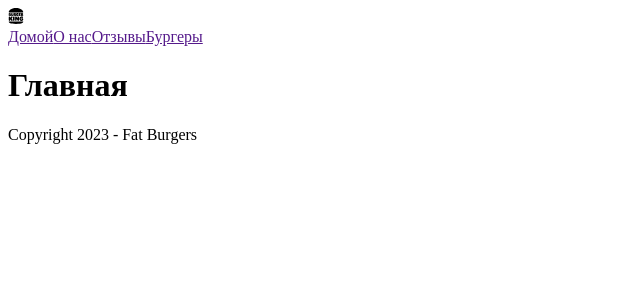
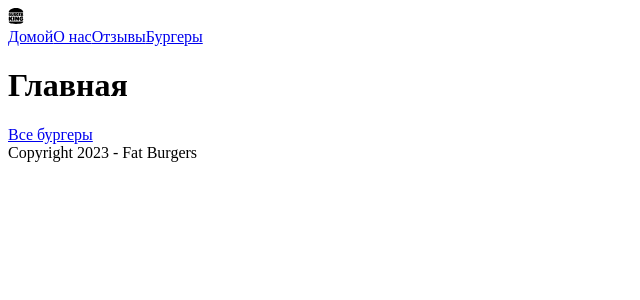
Before and after one commit to ShuVeriDa/nextjs_fat_burgers, a Next.js app: page / in a window 1280 px wide. Shown: the top 300 px of the page, without its empty margins (0-640 px from the left). Built offline with nearby package versions, Linux system fonts and the light colour scheme.

Commit message:
added page navigation

```diff
--- a/src/app/header.tsx
+++ b/src/app/header.tsx
@@ -1,5 +1,6 @@
 import {FC} from 'react';
 import {SiBurgerking} from 'react-icons/si'
+import Link from "next/link";
 interface IHeaderProps {
 }
 
@@ -10,10 +11,10 @@
         <SiBurgerking />
       </div>
       <nav>
-        <a href="">Домой</a>
-        <a href="">О нас</a>
-        <a href="">Отзывы</a>
-        <a href="">Бургеры</a>
+        <Link href="/">Домой</Link>
+        <Link href="/about">О нас</Link>
+        <Link href="/review">Отзывы</Link>
+        <Link href="/burgers">Бургеры</Link>
       </nav>
     </header>
   );
--- a/src/app/page.tsx
+++ b/src/app/page.tsx
@@ -3,6 +3,7 @@
 import styles from './page.module.css'
 import {Header} from "@/app/header";
 import {Footer} from "@/app/footer";
+import Link from "next/link";
 
 const inter = Inter({subsets: ['latin']})
 
@@ -11,6 +12,8 @@
     <main>
       <Header />
       <h1>Главная</h1>
+      <Link href={'burgers'}>Все бургеры</Link>
+
       <Footer />
     </main>
   )
```
